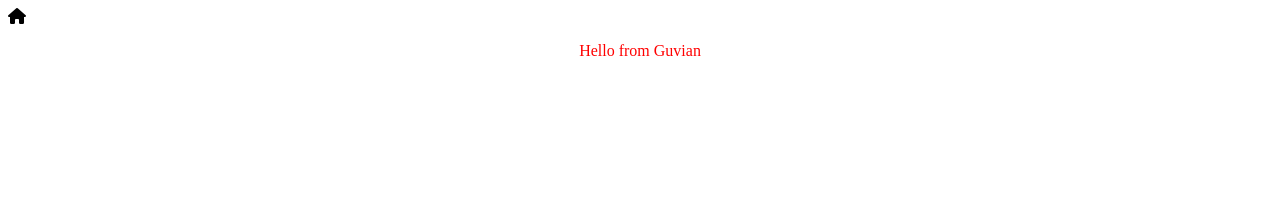
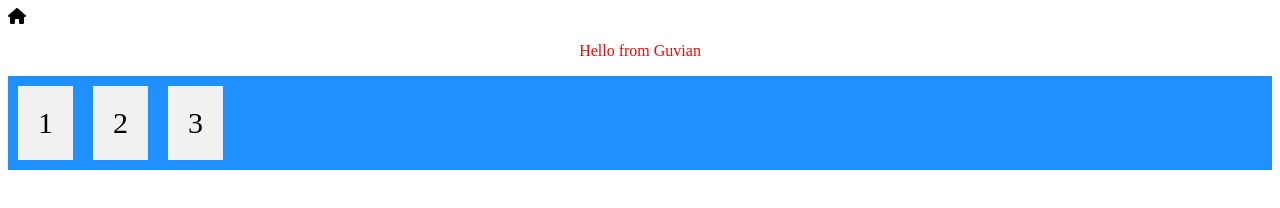
Before and after one commit to vijayakumar58/CW-04-11-22, a plain HTML site: page index.html in a window 1280 px wide. Drawn offline with Linux system fonts and the light colour scheme.

Commit message:
add practes

```diff
--- a/index.html
+++ b/index.html
@@ -11,5 +11,11 @@
 <body>
     <i class="fa-solid fa-house"></i>
     <p>Hello from Guvian</p>
+    <div class="flex-container">
+        <div>1</div>
+        <div>2</div>
+        <div>3</div>
+
+    </div>
 </body>
 </html>
--- a/style.css
+++ b/style.css
@@ -2,3 +2,15 @@ p{
     color: red;
     text-align: center;
 }
+.flex-container {
+    background-color: dodgerblue;
+    display : flex;
+
+}
+.flex-container >div {
+    margin: 10px;
+    padding: 20px;
+    font-size: 30px;
+    background-color: #f1f1f1;
+
+}
```
